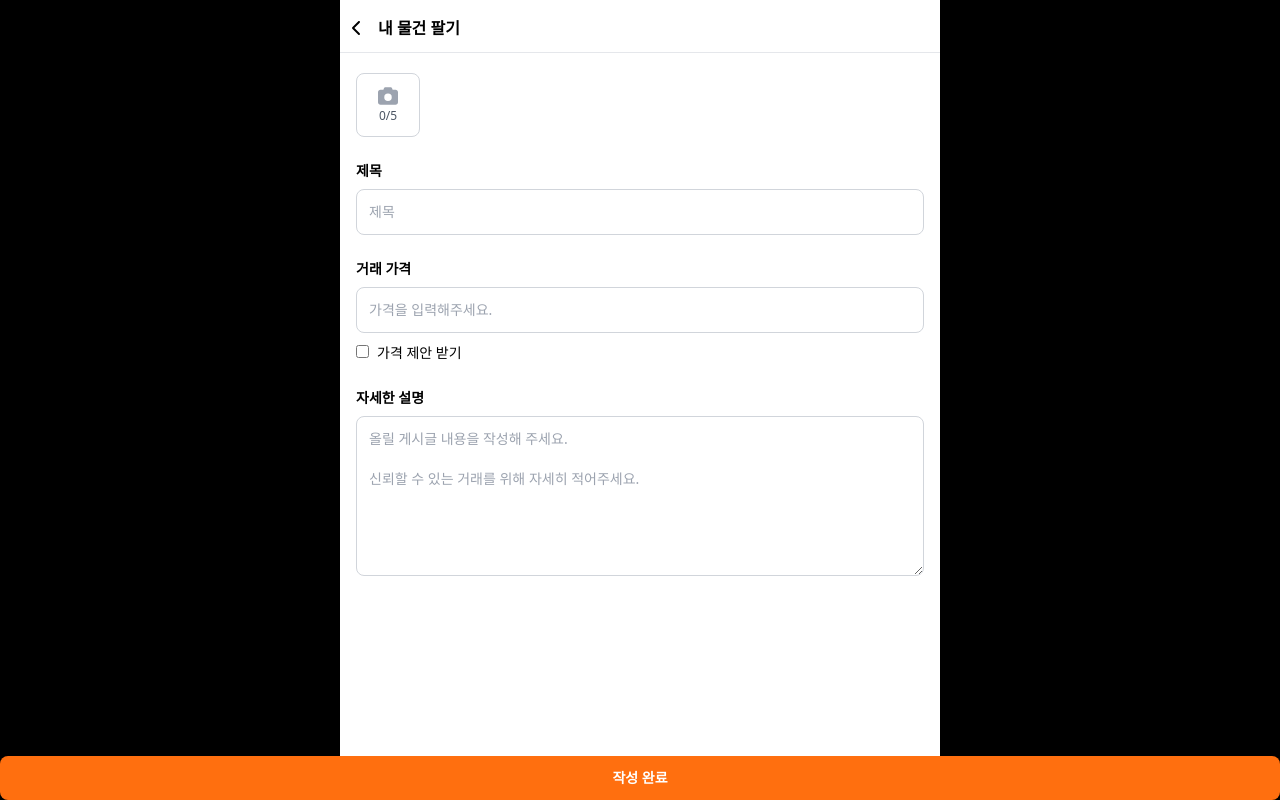
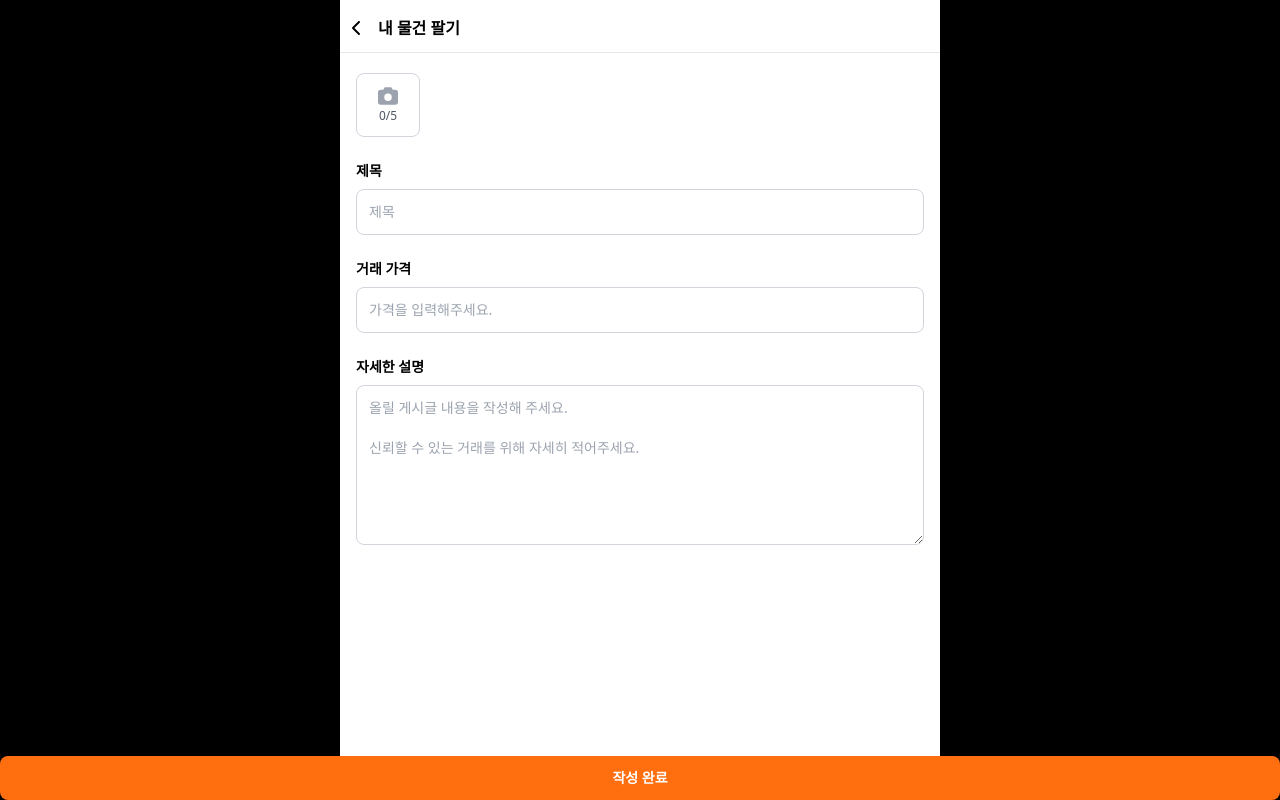
Before and after one commit to hk-toss-full/carrot-front, a React (Vite) app in the folder carrot/: page /write in a window 1280 px wide. Built offline with nearby package versions, Linux system fonts and the light colour scheme.

Commit message:
feat: ImageUpload, UploadPost 연결

```diff
--- a/carrot/src/components/home/ImageUpload.tsx
+++ b/carrot/src/components/home/ImageUpload.tsx
@@ -1,8 +1,12 @@
 import { FontAwesomeIcon } from "@fortawesome/react-fontawesome";
 import React, { useState } from "react";
 
-const ImageUpload: React.FC = () => {
-  const [images, setImages] = useState<File[]>([]);
+interface ImageUploadProps {
+  setImages: React.Dispatch<React.SetStateAction<File[]>>;
+}
+
+const ImageUpload: React.FC<ImageUploadProps> = ({ setImages }) => {
+  const [images, localSetImages] = useState<File[]>([]);
   const maxImages = 5;
 
   const handleImageChange = (event: React.ChangeEvent<HTMLInputElement>) => {
@@ -11,11 +15,15 @@ const ImageUpload: React.FC = () => {
       alert(`최대 ${maxImages}개의 이미지를 업로드할 수 있습니다.`);
       return;
     }
-    setImages([...images, ...files]);
+    const newImages = [...images, ...files];
+    localSetImages(newImages);
+    setImages(newImages);
   };
 
   const removeImage = (index: number) => {
-    setImages(images.filter((_, i) => i !== index));
+    const newImages = images.filter((_, i) => i !== index);
+    localSetImages(newImages);
+    setImages(newImages);
   };
 
   return (
@@ -47,7 +55,7 @@ const ImageUpload: React.FC = () => {
               icon="circle-xmark"
               size="lg"
               onClick={() => removeImage(index)}
-              className="absolute top-0 right-0"
+              className="absolute top-0 right-0 bg-white"
             />
           </div>
         ))}
--- a/carrot/src/components/home/UploadPost.tsx
+++ b/carrot/src/components/home/UploadPost.tsx
@@ -5,11 +5,12 @@ import ImageUpload from "./ImageUpload";
 const UploadPost: React.FC = () => {
   const [title, setTitle] = useState("");
   const [price, setPrice] = useState("");
-  const [acceptOffer, setAcceptOffer] = useState(false);
   const [description, setDescription] = useState("");
+  const [images, setImages] = useState<File[]>([]);
 
   const handleSubmit = () => {
-    console.log({ title, price, acceptOffer, description });
+    const imageUrls = images.map((image) => URL.createObjectURL(image));
+    console.log({ images: imageUrls, title, price, description });
   };
 
   return (
@@ -19,7 +20,7 @@ const UploadPost: React.FC = () => {
         <span className="ml-4 font-bold">내 물건 팔기</span>
       </div>
 
-      <ImageUpload />
+      <ImageUpload setImages={setImages} />
 
       <div className="mb-6">
         <label className="block text-sm font-bold mb-2">제목</label>
@@ -42,15 +43,6 @@ const UploadPost: React.FC = () => {
           className="border border-gray-300 p-3 w-full rounded-lg text-sm"
           placeholder="가격을 입력해주세요."
         />
-        <label className="text-sm">
-          <input
-            type="checkbox"
-            checked={acceptOffer}
-            onChange={(e) => setAcceptOffer(e.target.checked)}
-            className="mt-3 border-gray-200 accent-orange color-white"
-          />
-          <span className="ml-2">가격 제안 받기</span>
-        </label>
       </div>
 
       <div className="mb-6">
```
